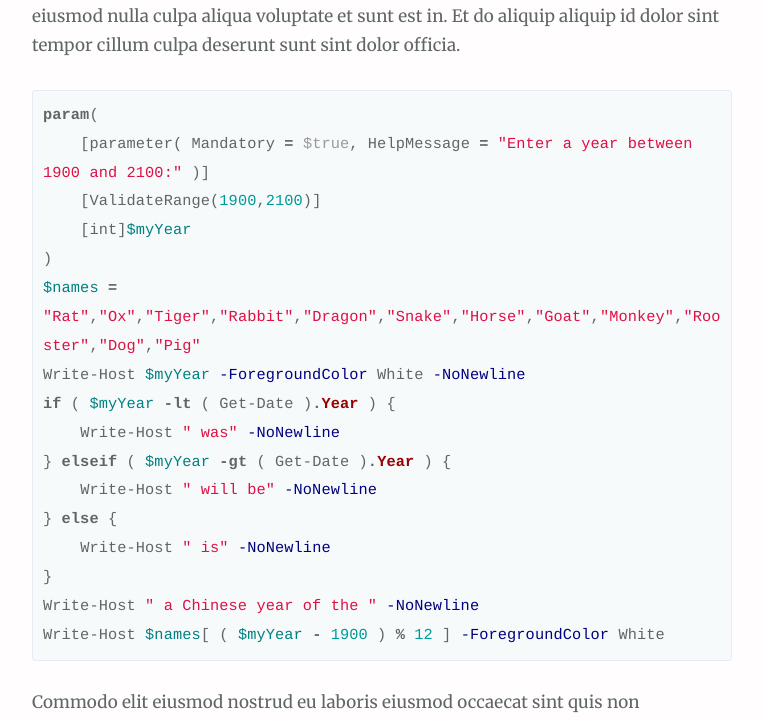
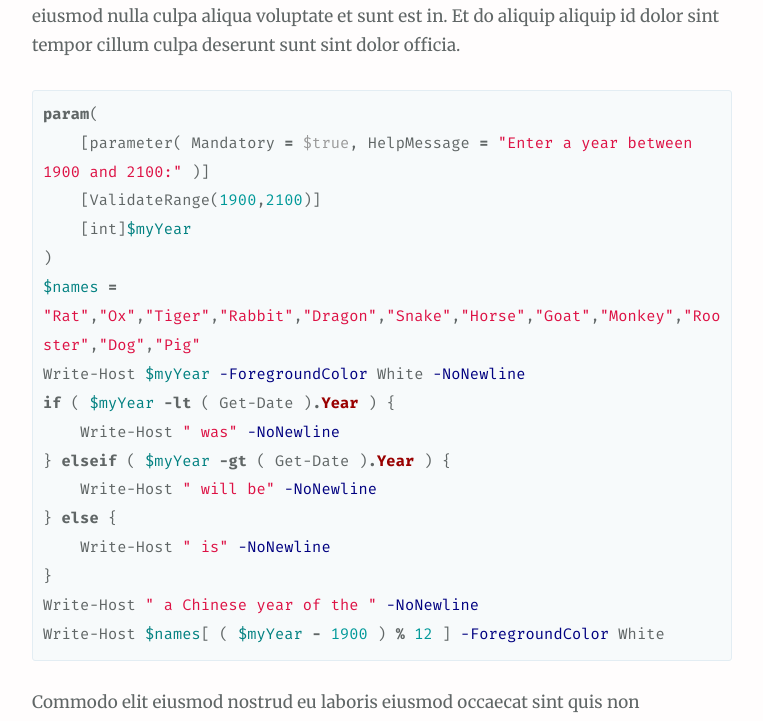
Before and after one commit to studiolampblack/puretypo, a Jekyll site: the page built from _posts/2017-03-30-test-post.md, in a window 1280 px wide. Shown: the part 1147-1868 px from the top of the page, without its empty margins (258-1021 px from the left). Built offline with Jekyll 4.4.1, drawn with Linux system fonts in a browser that asks for light colours; nearby versions of some CDN libraries.

Commit message:
Change code font to Fira Mono

```diff
--- a/assets/css/screen.css
+++ b/assets/css/screen.css
@@ -340,7 +340,7 @@ mark {
 
 code, tt {
     padding: 1px 3px;
-    font-family: Inconsolata, monospace, sans-serif;
+    font-family: 'Fira Mono', monospace, sans-serif;
     font-size: 0.85em;
     white-space: pre-wrap;
     border: #E3EDF3 1px solid;
@@ -355,7 +355,7 @@ pre {
     border: #E3EDF3 1px solid;
     width: 100%;
     padding: 10px;
-    font-family: Inconsolata, monospace, sans-serif;
+    font-family: 'Fira Mono', monospace, sans-serif;
     font-size: 0.9em;
     white-space: pre;
     overflow: auto;
```
